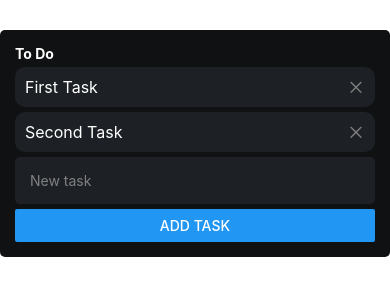
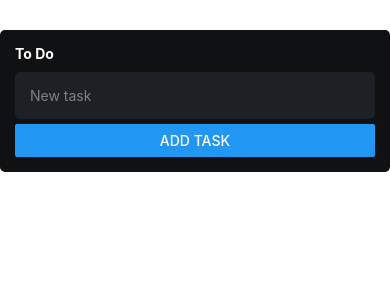
Before and after one commit to victorprivat/react-training, a React Native app in the folder Trello/: screen / in a window 390 px wide. Shown: the top 300 px of the page. Built offline with nearby package versions, Linux system fonts and the light colour scheme.

Commit message:
adjust files structure

```diff
--- a/Trello/App.tsx
+++ b/Trello/App.tsx
@@ -1,11 +1,11 @@
-import { StatusBar } from 'expo-status-bar';
-import { StyleSheet, Text, View, SafeAreaView } from 'react-native';
-import TaskList from './src/components/TaskList';
+import { StatusBar } from "expo-status-bar";
+import { StyleSheet, SafeAreaView } from "react-native";
+import TaskBoard from "./src/components/TaskBoard";
 
 export default function App() {
   return (
     <SafeAreaView style={styles.container}>
-      <TaskList />
+      <TaskBoard />
       <StatusBar style="auto" />
     </SafeAreaView>
   );
@@ -14,8 +14,8 @@ export default function App() {
 const styles = StyleSheet.create({
   container: {
     flex: 1,
-    backgroundColor: '#fff',
+    backgroundColor: "#fff",
     paddingTop: 30,
     paddingHorizontal: 10,
-  }
+  },
 });
--- /dev/null
+++ b/Trello/src/components/TaskBoard.tsx
@@ -0,0 +1,5 @@
+import TaskList from "./TaskList";
+
+export default function TaskBoard() {
+  return <TaskList />;
+}
--- a/Trello/src/components/TaskList.tsx
+++ b/Trello/src/components/TaskList.tsx
@@ -10,10 +10,7 @@ import TaskListItem from "./TaskListItem";
 import { useState } from "react";
 
 export default function TaskList() {
-  const [tasks, setTasks] = useState([
-    { description: "First Task" },
-    { description: "Second Task" },
-  ]);
+  const [tasks, setTasks] = useState([]);
 
   const [newTask, setNewTask] = useState("");
 
```
